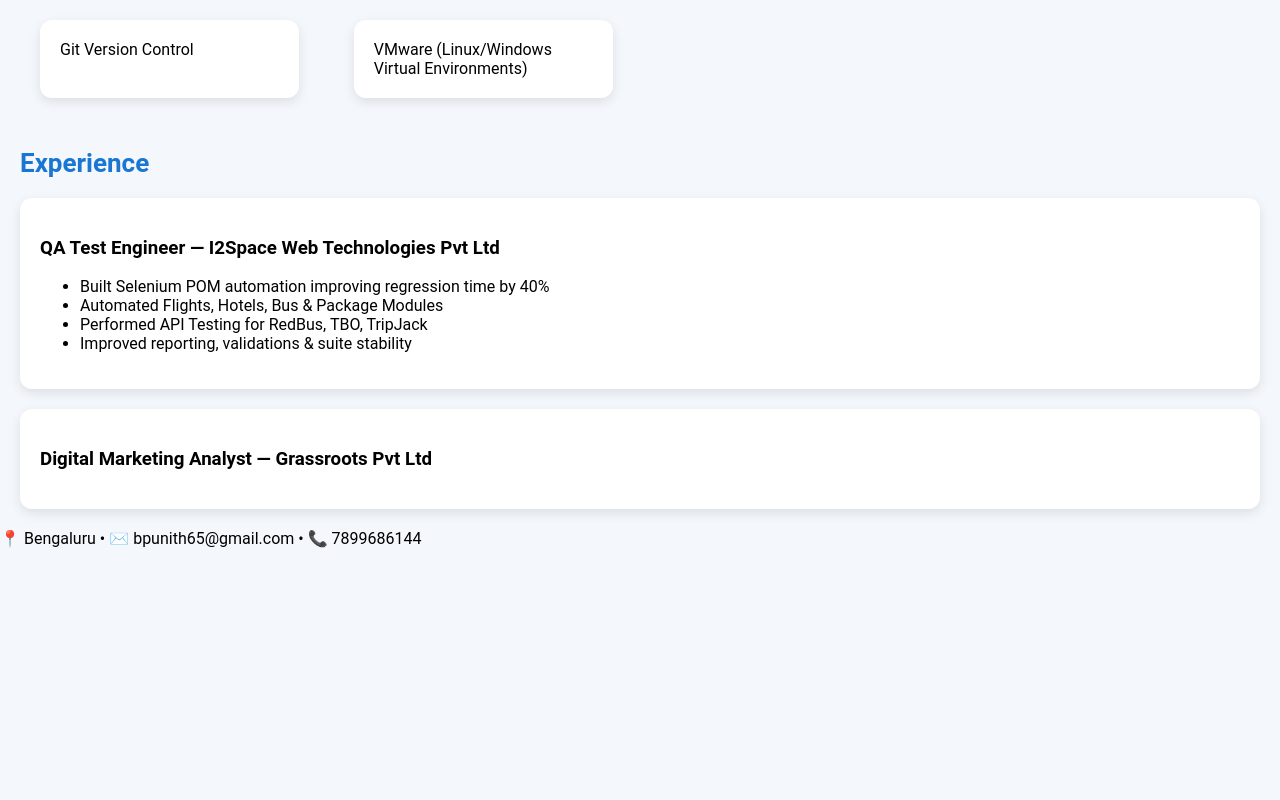
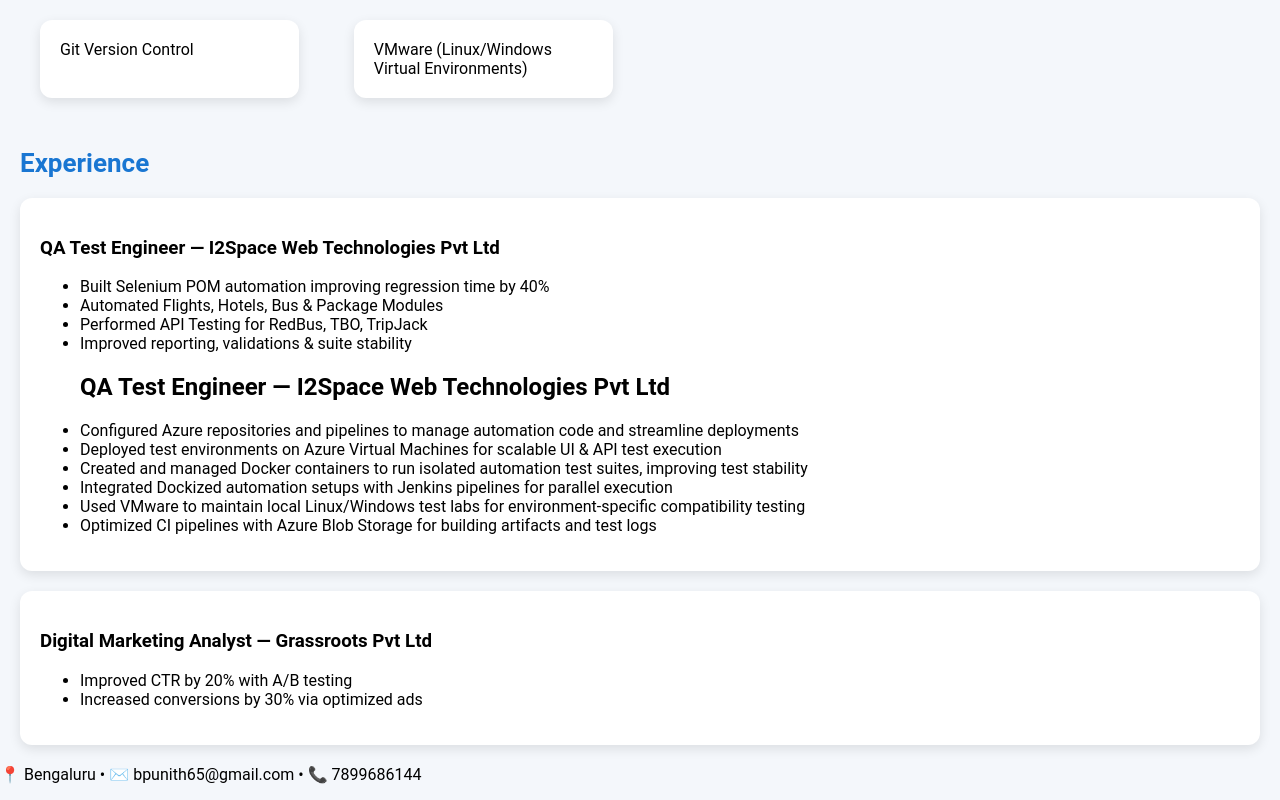
Before and after one commit to bpuni7899/Punith_Portfolio, a plain HTML site: page index.html in a window 1280 px wide. Shown: the part 1122-1922 px from the top of the page. Before the commit the page ends 1686 px from the top, so only its background shows below. Drawn offline with Linux system fonts and the light colour scheme.

Commit message:
expireence

```diff
--- a/index.html
+++ b/index.html
@@ -70,11 +70,24 @@
     <li>Automated Flights, Hotels, Bus & Package Modules</li>
     <li>Performed API Testing for RedBus, TBO, TripJack</li>
     <li>Improved reporting, validations & suite stability</li>
+
+    <h2>QA Test Engineer — I2Space Web Technologies Pvt Ltd</h3>
+      <li>Configured Azure repositories and pipelines to manage automation code and streamline deployments</li>
+<li>Deployed test environments on Azure Virtual Machines for scalable UI & API test execution</li>
+<li>Created and managed Docker containers to run isolated automation test suites, improving test stability</li>
+<li>Integrated Dockized automation setups with Jenkins pipelines for parallel execution</li>
+<li>Used VMware to maintain local Linux/Windows test labs for environment-specific compatibility testing</li>
+<li>Optimized CI pipelines with Azure Blob Storage for building artifacts and test logs</li>
+
   </ul>
 </div>
 
 <div class="card animate">
   <h3>Digital Marketing Analyst — Grassroots Pvt Ltd</h3>
+  <ul>
+    <li>Improved CTR by 20% with A/B testing</li>
+    <li>Increased conversions by 30% via optimized ads</li>
+  </ul>
 </div>
 
 <footer>
```
